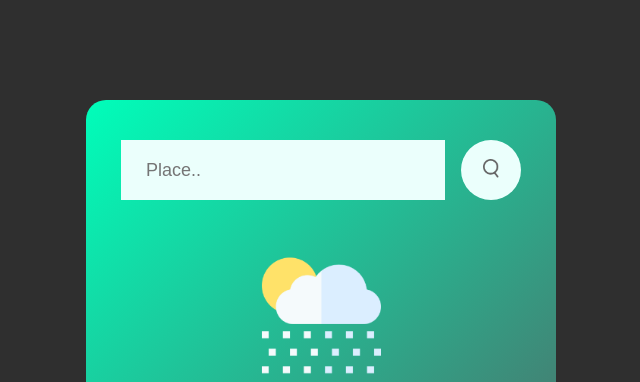
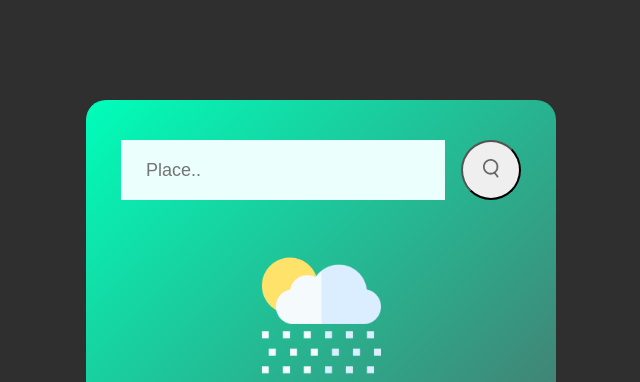
Before and after one commit to 0harsh/WeatherApp, a plain HTML site: page index.html in a window 1280 px wide. Shown: the top 382 px of the page, without its empty margins (319-959 px from the left). Drawn offline with Linux system fonts and the light colour scheme.

Commit message:
Made some changes

```diff
--- a/style.css
+++ b/style.css
@@ -41,9 +41,6 @@ body{
 }
 
 .search button{
-    border: 0;
-    outline: 0;
-    background: #ebfffc;
     border-radius: 50%;
     height: 60px;
     width: 60px;
```
Also changed, not shown: new.txt (added).
